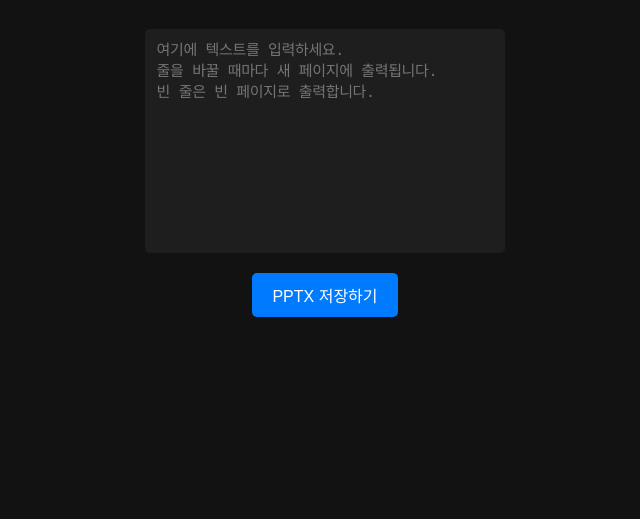
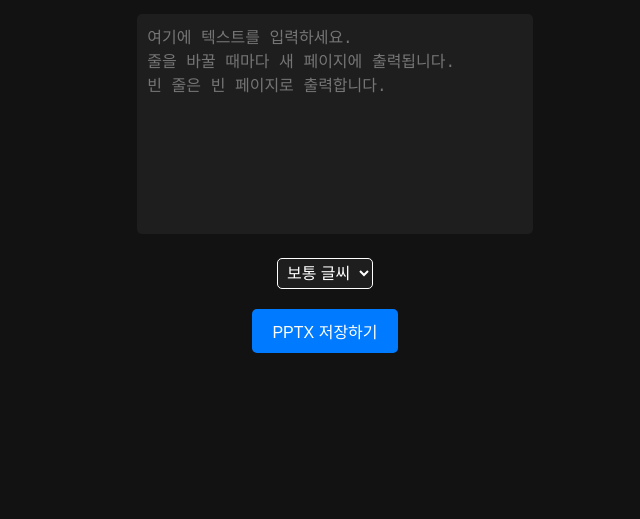
Before and after one commit to Real-Moomin/subtitle, a plain HTML site: page index.html in a window 1280 px wide. Shown: the part 313-832 px from the top of the page, without its empty margins (315-955 px from the left). After the commit the page ends 800 px from the top, so only its background shows below. Drawn offline with Linux system fonts and the light colour scheme.

Commit message:
Add files via upload

```diff
--- a/index.html
+++ b/index.html
@@ -3,44 +3,46 @@
 <head>
   <meta charset="UTF-8">
   <meta name="viewport" content="width=device-width, initial-scale=1.0">
-<script src="https://cdn.jsdelivr.net/npm/pptxgenjs@3.12.0/dist/pptxgen.bundle.js"></script>
-  <title>자막 슬라이드 생성기</title>
+  <script src="https://cdn.jsdelivr.net/npm/pptxgenjs@3.12.0/dist/pptxgen.bundle.js"></script>
+  <title>PPTX 슬라이드 생성기</title>
   <style>
     body {
+      font-family: Arial, sans-serif;
       background-color: #121212;
       color: #ffffff;
       display: flex;
       justify-content: center;
       align-items: center;
       height: 100vh;
-      padding: 8px;
-      letter-spacing: -0.3px;
-
+      margin: 0;
     }
 
     .container {
       text-align: center;
       max-width: 600px;
-      margin-top: -48px;
     }
 
     textarea {
-      width: calc(100% - 32px);
+      width: 100%;
       height: 200px;
-      margin: 16px 0;
-      padding: 12px;
+      margin: 20px 0px 0px 0px;
+      padding: 10px;
       border: none;
       border-radius: 5px;
       background-color: #1e1e1e;
       color: #ffffff;
-      font-size: 15px;
+      font-size: 16px;
       resize: none;
-      line-height: 1.4;
-      letter-spacing: -0.35px;
     }
-    textarea:focus{
-      outline: 1px solid #ffffff50;
 
+    select {
+      margin: 20px;
+      padding: 5px;
+      font-size: 16px;
+      border-radius: 5px;
+      background-color: #1e1e1e;
+      color: #ffffff;
+      border: 1px solid #ffffff;
     }
 
     button {
@@ -57,20 +59,27 @@
       background-color: #0056b3;
     }
     p{color: #aaa;
-      line-height: 1.4}
+  line-height: 1.4}
   </style>
-  <script src="https://cdnjs.cloudflare.com/ajax/libs/pptxgenjs/3.12.0/pptxgen.min.js"></script>
+
 </head>
 <body>
   <div class="container">
-    <h1>&nbsp;자막 슬라이드 생성기</h1>
+    <h1>PPTX 슬라이드 생성기</h1>
     <p>인터넷이 원활한 곳에서 사용해주세요.<br>만약 pptx 다운로드가 안 되면, 카톡이나 카페 말고<br>Chrome, Safari 등 다른  인터넷 앱에서 열어보세요.</p>
-    <textarea id="inputText" placeholder="여기에 텍스트를 입력하세요. &#10;줄을 바꿀 때마다 새 페이지에 출력됩니다. &#10;빈 줄은 빈 페이지로 출력합니다."></textarea>
+   <textarea id="inputText" placeholder="여기에 텍스트를 입력하세요. &#10;줄을 바꿀 때마다 새 페이지에 출력됩니다. &#10;빈 줄은 빈 페이지로 출력합니다."></textarea>
+    <label for="fontSize"> </label>
+    <select id="fontSize">
+      <option value="21">작은 글씨</option>
+      <option value="24" selected>보통 글씨</option>
+    </select>
+    <br>
     <button id="generateBtn">PPTX 저장하기</button>
   </div>
   <script>
     document.getElementById('generateBtn').addEventListener('click', () => {
       const inputText = document.getElementById('inputText').value;
+      const selectedFontSize = parseInt(document.getElementById('fontSize').value, 10);
 
       if (!inputText.trim()) {
         alert('텍스트를 입력하세요.');
@@ -94,16 +103,16 @@
         }
 
         slide.addText(slideText, {
-          x: 0.75,                // 좌측 여백
-          y: 4.5,                // 하단에서 50px 떨어진 위치
-          w: 8.5,                // 텍스트 너비
-          h: 0.7,                // 텍스트 높이
-          fontSize: 24 * 1.4,    // 폰트 크기 (1.4배 증가)
-          fontFace: 'Arial',     // 폰트 이름
-          color: 'FFFFFF',       // 흰 글씨
-          bold: true,            // 볼드 처리
-          align: 'center',       // 가로 중앙 정렬
-          valign: 'bottom',      // 세로 하단 정렬
+          x: 0.75,                 // 좌측 여백
+          y: 4.5,                  // 하단에서 30px
+          w: 8.5,                  // 텍스트 너비
+          h: 0.7,                  // 텍스트 높이
+          fontSize: selectedFontSize * 1.4, // 선택된 폰트 크기
+          fontFace: 'Arial',       // 폰트 이름
+          color: 'FFFFFF',         // 흰 글씨
+          bold: true,              // 볼드 처리
+          align: 'center',         // 가로 중앙 정렬
+          valign: 'bottom',        // 세로 하단 정렬
         });
       });
 
```
